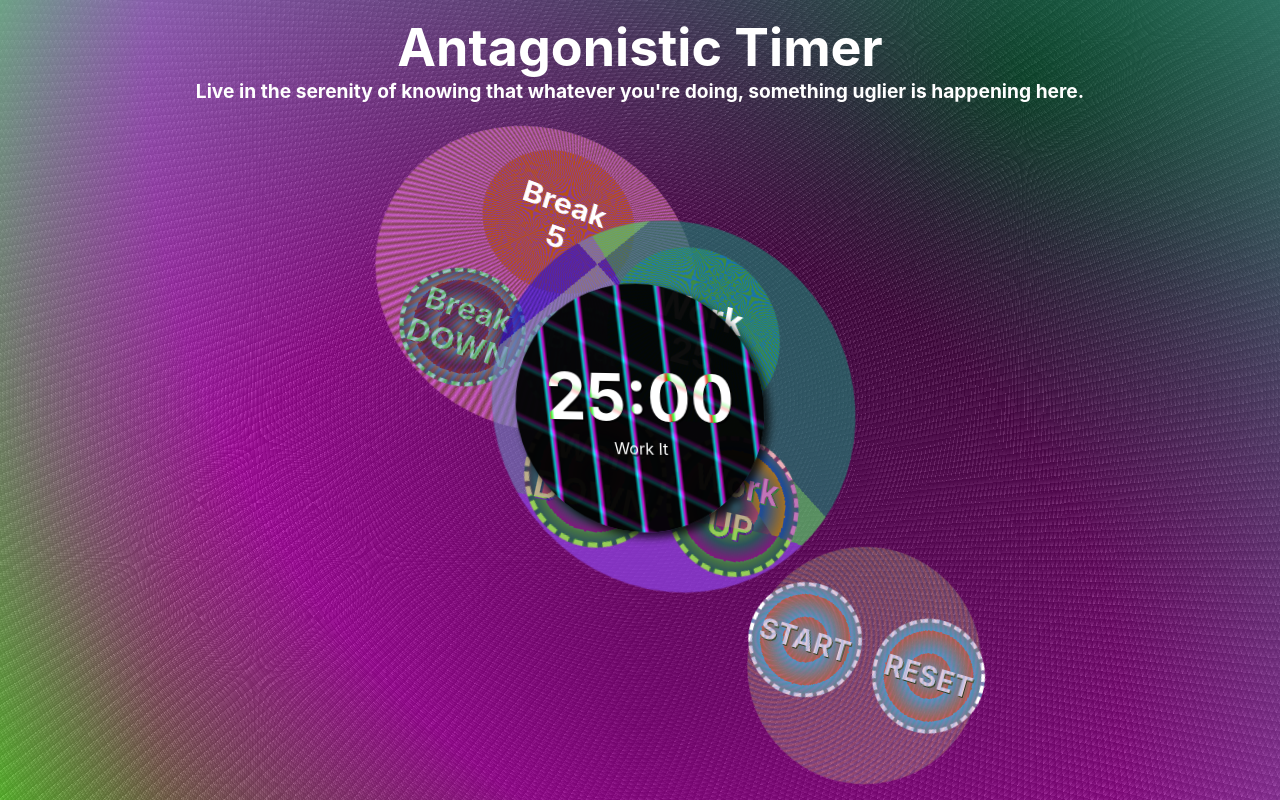
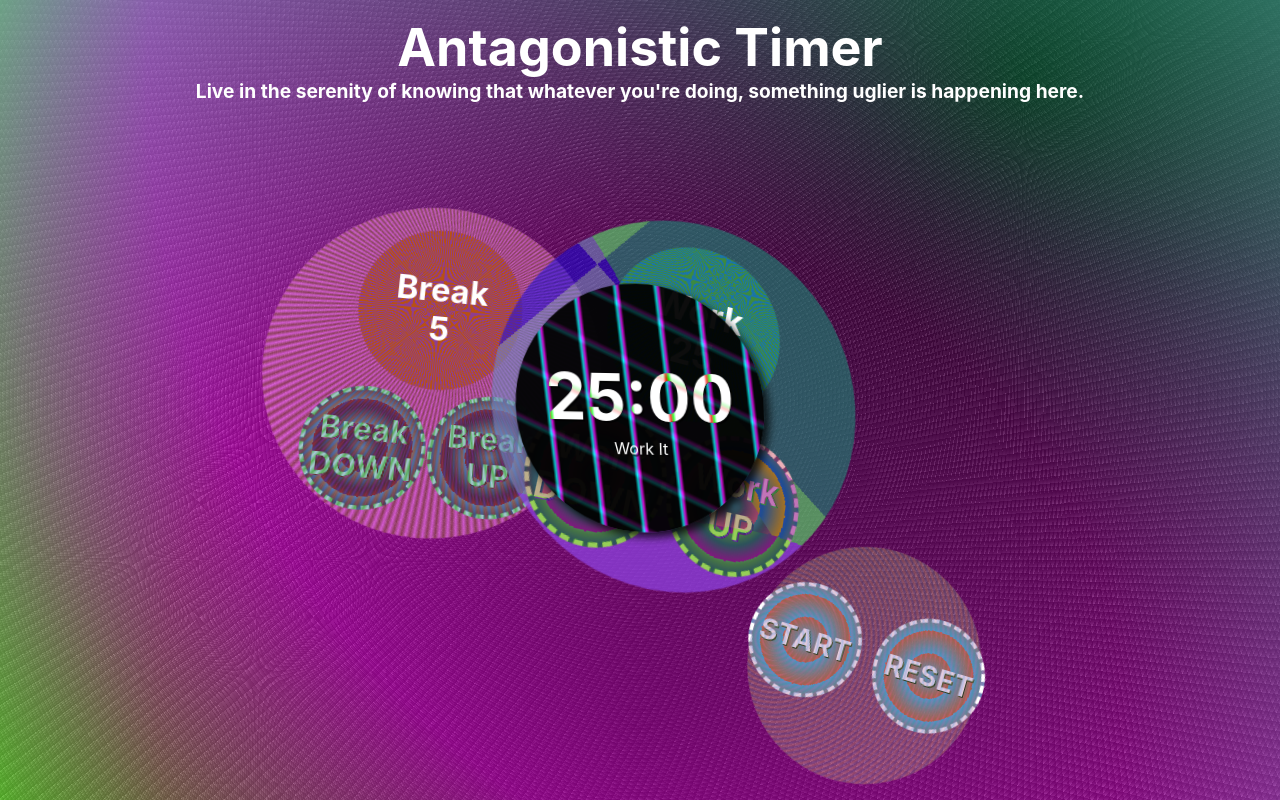
Before and after one commit to MatthieuPierce/antagonistic-timer, a React (Create React App) app: page / in a window 1280 px wide. Built offline with nearby package versions, Linux system fonts and the light colour scheme.

Commit message:
slowed down animations to be slightly less abrasive, still very abrasive

```diff
--- a/src/components/BreakControls.css
+++ b/src/components/BreakControls.css
@@ -59,7 +59,7 @@
 @media (prefers-reduced-motion: no-preference) {
 
   #breakPad {
-    animation: rotatoZigBreak 12s infinite 3s linear;
+    animation: rotatoZigBreak 15s infinite 3s linear;
   }
 
   @keyframes rotatoZigBreak {
@@ -97,7 +97,7 @@
     }
     60% {
       transform:
-      rotate3d(1.1, 1.1, 0.5, 195deg)
+      rotate3d(2.1, 1.1, 0.5, 195deg)
       translate3d(
         calc(var(--break-x-translate) + 50vw),
         calc(var(--break-y-translate) + 0vh),
@@ -107,17 +107,18 @@
       transform:
       rotate3d(0.1, 0.1, 0.1, 15deg)
       translate3d(
-        calc(var(--break-x-translate) + 5vw),
-        calc(var(--break-y-translate) + 35vh),
+        calc(var(--break-x-translate) + 15vw),
+        calc(var(--break-y-translate) + 45vh),
         calc(var(--break-z-translate) + 0vmin));
     }
-    95% {
+    85% {
       transform:
       rotate3d(0.5, 0.5, 0.5, -25deg)
       translate3d(
         calc(var(--break-x-translate) + 55vw),
         calc(var(--break-y-translate) + -8vh),
         calc(var(--break-z-translate) + 0vmin));
+      z-index: 3;
     }
     100% {
       transform:
```
